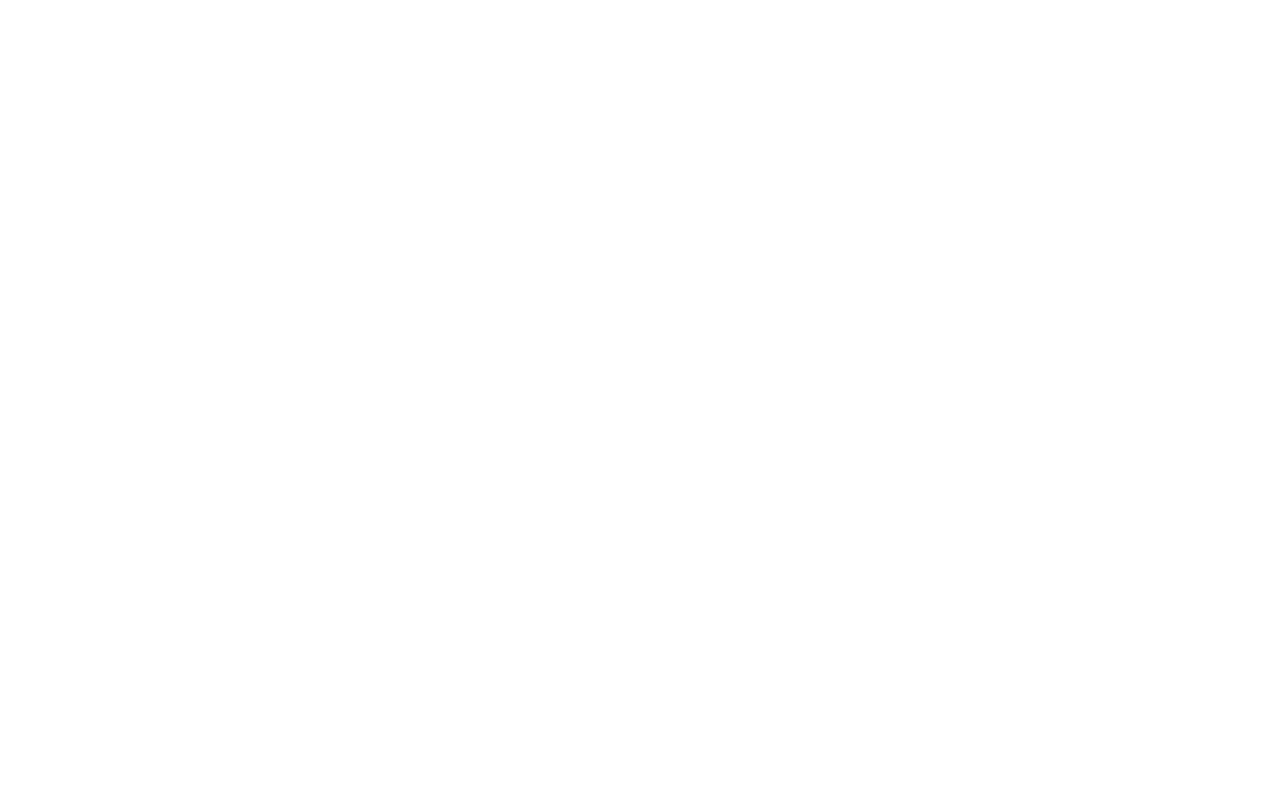
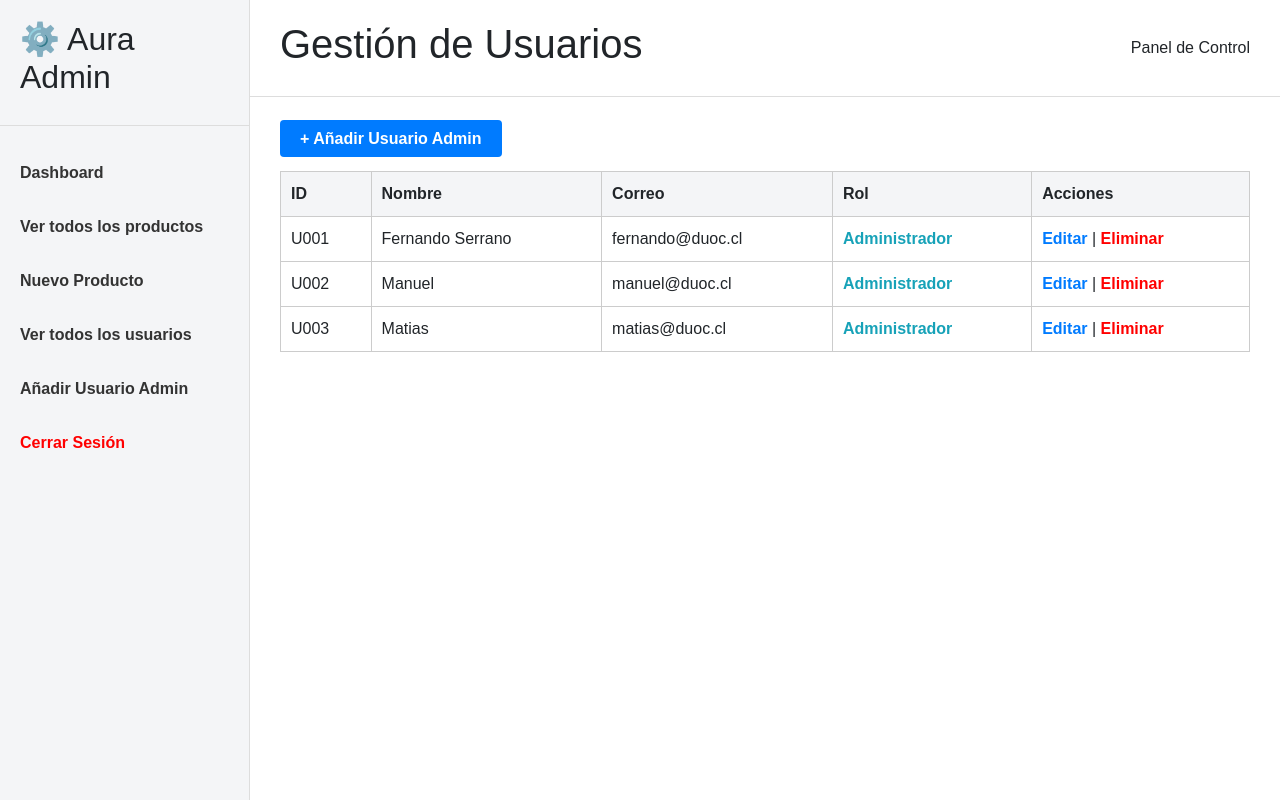
Before and after one commit to Fernand0SC/aura-shopEV2, a React (Vite) app: page /admin/usuarios in a window 1280 px wide. Before the commit this address had no page. Built offline with nearby package versions, Linux system fonts and the light colour scheme.

Commit message:
Se agrega la vista AdminUsuarios con la tabla del equipo

```diff
--- a/src/App.jsx
+++ b/src/App.jsx
@@ -16,6 +16,7 @@ import { Blogs } from './pages/Blogs';
 import { AdminHome } from './pages/AdminHome';
 import { AdminProductos } from './pages/AdminProductos';
 import { AdminNuevoProducto } from './pages/AdminNuevoProducto';
+import { AdminUsuarios } from './pages/AdminUsuarios';
 
 //molde cliente (con Header y Footer)
 const ClientLayout = ({ children }) => (
@@ -46,6 +47,7 @@ function App() {
         <Route path="/admin" element={<AdminHome />} />
         <Route path="/admin/productos" element={<AdminProductos />} />
         <Route path="/admin/producto/nuevo" element={<AdminNuevoProducto />} />
+        <Route path="/admin/usuarios" element={<AdminUsuarios />} />
       </Routes>
     </Router>
   );
--- a/src/pages/AdminNuevoProducto.jsx
+++ b/src/pages/AdminNuevoProducto.jsx
@@ -1,26 +1,40 @@
+// src/pages/AdminNuevoProducto.jsx
 import { useState } from 'react';
 import { useNavigate } from 'react-router-dom';
 import { AdminLayout } from '../components/AdminLayout';
+import { productosIniciales } from '../data/db';
 
 export const AdminNuevoProducto = () => {
     const navigate = useNavigate();
-
-    // Estados para guardar lo que el administrador escribe
     const [nombre, setNombre] = useState('');
     const [precio, setPrecio] = useState('');
     const [categoria, setCategoria] = useState('');
 
     const handleSubmit = (e) => {
-        e.preventDefault(); // Evita que la página se recargue
+        e.preventDefault();
 
-        // Validación
         if (!nombre || !precio || !categoria) {
             alert('Por favor, completa todos los campos obligatorios.');
             return;
         }
 
-        alert(`¡Producto "${nombre}" simulado con éxito!`);
-        // Después de guardar, devolvemos al admin a la tabla de productos
+        // Traer los productos del localStorage
+        const productosGuardados = JSON.parse(localStorage.getItem('misProductos')) || productosIniciales;
+
+        // Crear el nuevo producto
+        const nuevoProducto = {
+            id: productosGuardados.length > 0 ? productosGuardados[productosGuardados.length - 1].id + 1 : 1,
+            nombre: nombre,
+            precio: parseInt(precio), // Aseguramos que sea número
+            categoria: categoria,
+            img: 'default.png' // Imagen genérica para los nuevos
+        };
+
+        // Agregar a la lista y guardar en localStorage
+        const nuevaLista = [...productosGuardados, nuevoProducto];
+        localStorage.setItem('misProductos', JSON.stringify(nuevaLista));
+
+        alert(`¡Producto "${nombre}" guardado con éxito!`);
         navigate('/admin/productos');
     };
 
@@ -28,7 +42,6 @@ export const AdminNuevoProducto = () => {
         <AdminLayout titulo="Añadir Nuevo Producto">
             <div style={{ backgroundColor: '#fff', padding: '30px', borderRadius: '8px', color: '#333', maxWidth: '600px' }}>
                 <form onSubmit={handleSubmit}>
-
                     <div style={{ marginBottom: '15px' }}>
                         <label style={{ display: 'block', fontWeight: 'bold', marginBottom: '5px' }}>Nombre del Producto:</label>
                         <input
@@ -39,7 +52,6 @@ export const AdminNuevoProducto = () => {
                             style={{ width: '100%', padding: '8px', border: '1px solid #ccc', borderRadius: '4px' }}
                         />
                     </div>
-
                     <div style={{ marginBottom: '15px' }}>
                         <label style={{ display: 'block', fontWeight: 'bold', marginBottom: '5px' }}>Precio ($):</label>
                         <input
@@ -50,7 +62,6 @@ export const AdminNuevoProducto = () => {
                             style={{ width: '100%', padding: '8px', border: '1px solid #ccc', borderRadius: '4px' }}
                         />
                     </div>
-
                     <div style={{ marginBottom: '20px' }}>
                         <label style={{ display: 'block', fontWeight: 'bold', marginBottom: '5px' }}>Categoría:</label>
                         <select
@@ -64,7 +75,6 @@ export const AdminNuevoProducto = () => {
                             <option value="accesorios">Accesorios</option>
                         </select>
                     </div>
-
                     <button type="submit" className="btn-submit">
                         Guardar Producto
                     </button>
--- a/src/pages/AdminProductos.jsx
+++ b/src/pages/AdminProductos.jsx
@@ -1,8 +1,22 @@
+import { useState, useEffect } from 'react';
 import { Link } from 'react-router-dom';
 import { AdminLayout } from '../components/AdminLayout';
 import { productosIniciales } from '../data/db';
 
 export const AdminProductos = () => {
+    // Estado para guardar la lista que se muestra en la tabla
+    const [productos, setProductos] = useState([]);
+
+    useEffect(() => {
+        // Al cargar la página se busca en localStorage
+        const productosGuardados = JSON.parse(localStorage.getItem('misProductos'));
+        if (productosGuardados) {
+            setProductos(productosGuardados);
+        } else {
+            setProductos(productosIniciales);
+        }
+    }, []);
+
     return (
         <AdminLayout titulo="Gestión de Productos">
             <div style={{ marginBottom: '20px' }}>
@@ -22,7 +36,7 @@ export const AdminProductos = () => {
                     </tr>
                 </thead>
                 <tbody>
-                    {productosIniciales.map((prod) => (
+                    {productos.map((prod) => (
                         <tr key={prod.id}>
                             <td>P00{prod.id}</td>
                             <td>{prod.nombre}</td>
--- /dev/null
+++ b/src/pages/AdminUsuarios.jsx
@@ -0,0 +1,46 @@
+import { Link } from 'react-router-dom';
+import { AdminLayout } from '../components/AdminLayout';
+
+export const AdminUsuarios = () => {
+    const usuariosSimulados = [
+        { id: 1, nombre: 'Fernando Serrano', correo: 'fernando@duoc.cl', rol: 'Administrador' },
+        { id: 2, nombre: 'Manuel', correo: 'manuel@duoc.cl', rol: 'Administrador' },
+        { id: 3, nombre: 'Matias', correo: 'matias@duoc.cl', rol: 'Administrador' }
+    ];
+
+    return (
+        <AdminLayout titulo="Gestión de Usuarios">
+            <div style={{ marginBottom: '20px' }}>
+                <Link to="/admin/usuario/nuevo" className="btn-submit" style={{ textDecoration: 'none' }}>
+                    + Añadir Usuario Admin
+                </Link>
+            </div>
+
+            <table className="tabla-admin">
+                <thead>
+                    <tr>
+                        <th>ID</th>
+                        <th>Nombre</th>
+                        <th>Correo</th>
+                        <th>Rol</th>
+                        <th>Acciones</th>
+                    </tr>
+                </thead>
+                <tbody>
+                    {usuariosSimulados.map((user) => (
+                        <tr key={user.id}>
+                            <td>U00{user.id}</td>
+                            <td>{user.nombre}</td>
+                            <td>{user.correo}</td>
+                            <td><span style={{ fontWeight: 'bold', color: '#17a2b8' }}>{user.rol}</span></td>
+                            <td>
+                                <a href="#" className="btn-editar" onClick={(e) => e.preventDefault()}>Editar</a> |{' '}
+                                <a href="#" className="btn-eliminar" onClick={(e) => e.preventDefault()}>Eliminar</a>
+                            </td>
+                        </tr>
+                    ))}
+                </tbody>
+            </table>
+        </AdminLayout>
+    );
+};
```
